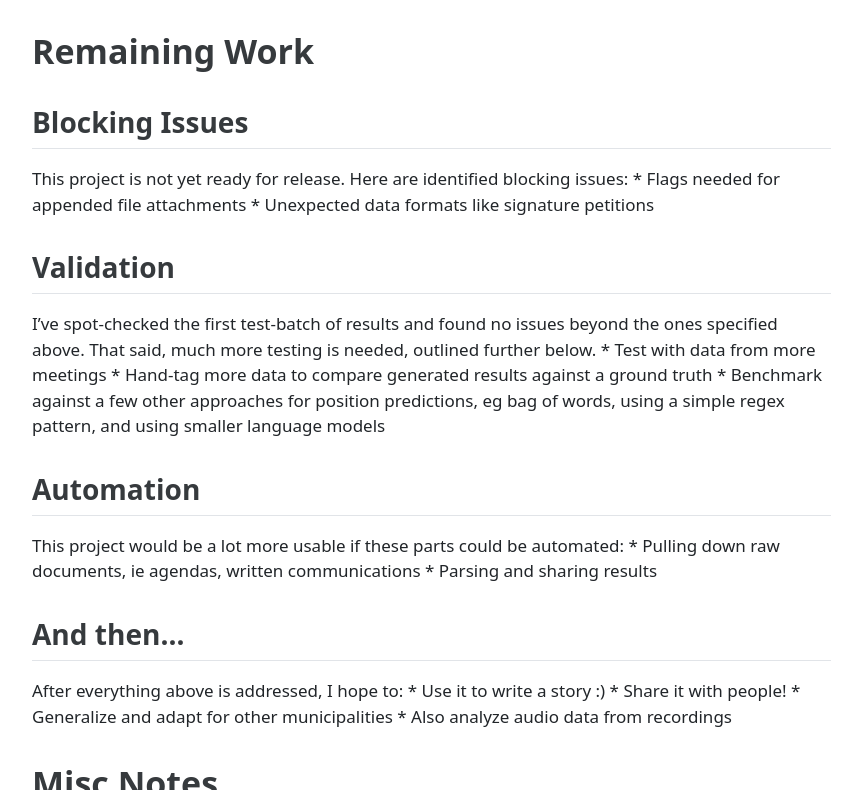
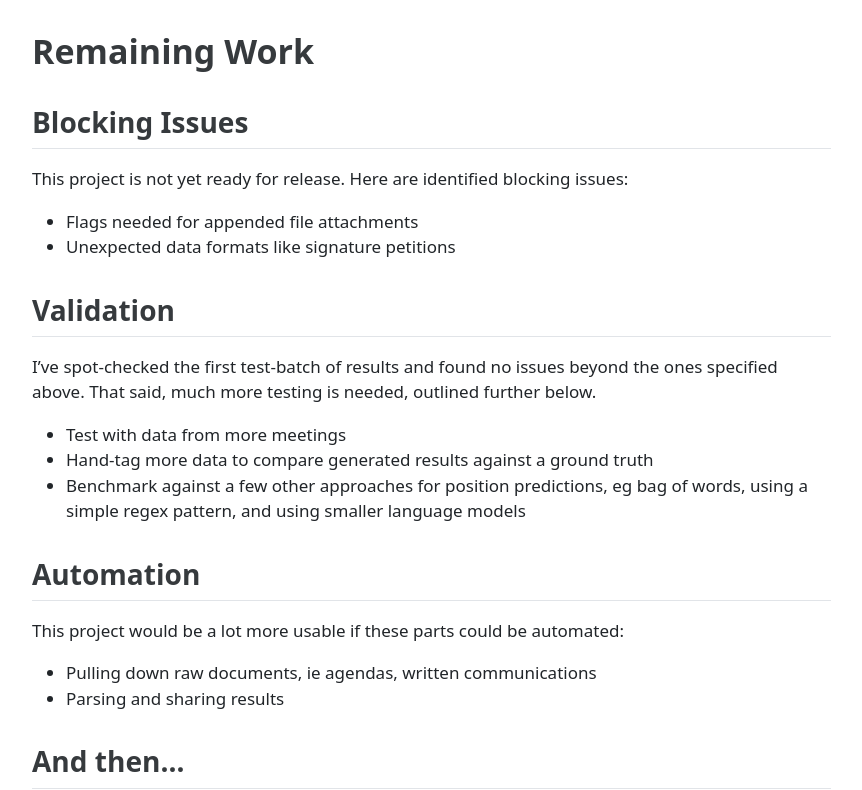
Before and after one commit to jellomoat/pubcomm, a plain HTML site: page index.html in a window 1280 px wide. Shown: the part 11210-12000 px from the top of the page, without its empty margins (136-998 px from the left). Drawn offline with Linux system fonts and the light colour scheme.

Commit message:
fixing text formatting issues

```diff
--- a/index.html
+++ b/index.html
@@ -210,19 +210,38 @@ At a recent meeting held on July 7th, 2023, community members provided live publ
 <h1>Remaining Work</h1>
 <section id="blocking-issues" class="level2">
 <h2 class="anchored" data-anchor-id="blocking-issues">Blocking Issues</h2>
-<p>This project is not yet ready for release. Here are identified blocking issues: * Flags needed for appended file attachments * Unexpected data formats like signature petitions</p>
+<p>This project is not yet ready for release. Here are identified blocking issues:</p>
+<ul>
+<li>Flags needed for appended file attachments</li>
+<li>Unexpected data formats like signature petitions</li>
+</ul>
 </section>
 <section id="validation" class="level2">
 <h2 class="anchored" data-anchor-id="validation">Validation</h2>
-<p>I’ve spot-checked the first test-batch of results and found no issues beyond the ones specified above. That said, much more testing is needed, outlined further below. * Test with data from more meetings * Hand-tag more data to compare generated results against a ground truth * Benchmark against a few other approaches for position predictions, eg bag of words, using a simple regex pattern, and using smaller language models</p>
+<p>I’ve spot-checked the first test-batch of results and found no issues beyond the ones specified above. That said, much more testing is needed, outlined further below.</p>
+<ul>
+<li>Test with data from more meetings</li>
+<li>Hand-tag more data to compare generated results against a ground truth</li>
+<li>Benchmark against a few other approaches for position predictions, eg bag of words, using a simple regex pattern, and using smaller language models</li>
+</ul>
 </section>
 <section id="automation" class="level2">
 <h2 class="anchored" data-anchor-id="automation">Automation</h2>
-<p>This project would be a lot more usable if these parts could be automated: * Pulling down raw documents, ie agendas, written communications * Parsing and sharing results</p>
+<p>This project would be a lot more usable if these parts could be automated:</p>
+<ul>
+<li>Pulling down raw documents, ie agendas, written communications</li>
+<li>Parsing and sharing results</li>
+</ul>
 </section>
 <section id="and-then" class="level2">
 <h2 class="anchored" data-anchor-id="and-then">And then…</h2>
-<p>After everything above is addressed, I hope to: * Use it to write a story :) * Share it with people! * Generalize and adapt for other municipalities * Also analyze audio data from recordings</p>
+<p>After everything above is addressed, I hope to:</p>
+<ul>
+<li>Use it to write a story :)</li>
+<li>Share it with people!</li>
+<li>Generalize and adapt for other municipalities</li>
+<li>Also analyze audio data from recordings</li>
+</ul>
 </section>
 </section>
 <section id="misc-notes" class="level1">
```
Also changed, not shown: 1 other file.
